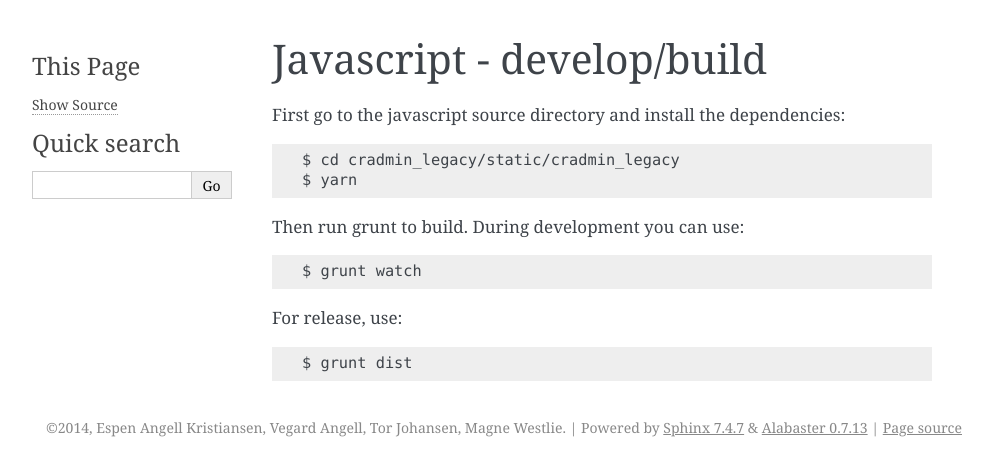
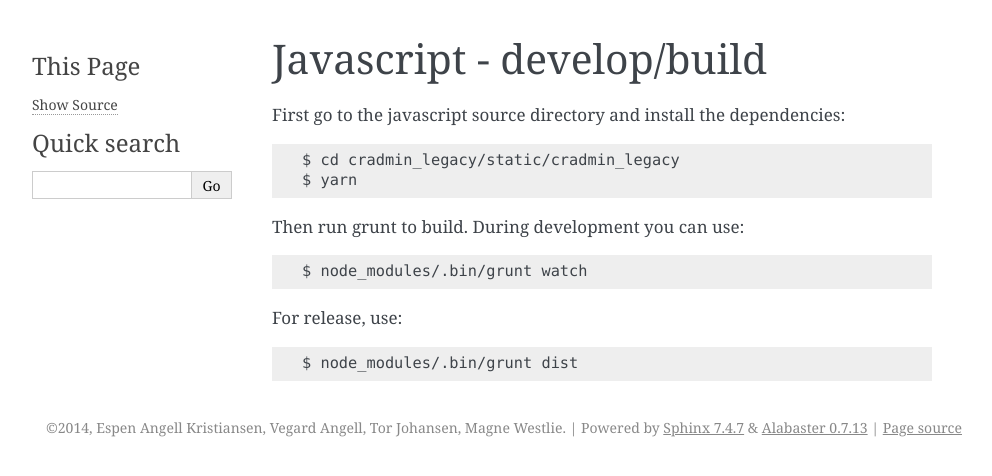
Before and after one commit to appressoas/cradmin_legacy, a Sphinx documentation site: the page built from docs/javascript.rst, in a window 1280 px wide. Shown: the top 476 px of the page, without its empty margins (148-1140 px from the left). Built offline with Sphinx 7.4.7, drawn with Linux system fonts in a browser that asks for light colours; pages that are not in the unit, such as notebooks, are missing from menus.

```diff
--- a/docs/javascript.rst
+++ b/docs/javascript.rst
@@ -10,9 +10,9 @@ First go to the javascript source directory and install the dependencies::
 
 Then run grunt to build. During development you can use::
 
-    $ grunt watch
+    $ node_modules/.bin/grunt watch
 
 
 For release, use::
 
-    $ grunt dist
+    $ node_modules/.bin/grunt dist
```
Also changed, not shown: .devcontainer/mutagenio.md (added), .devcontainer/repo-in-volume.md (added), 2 other files.
